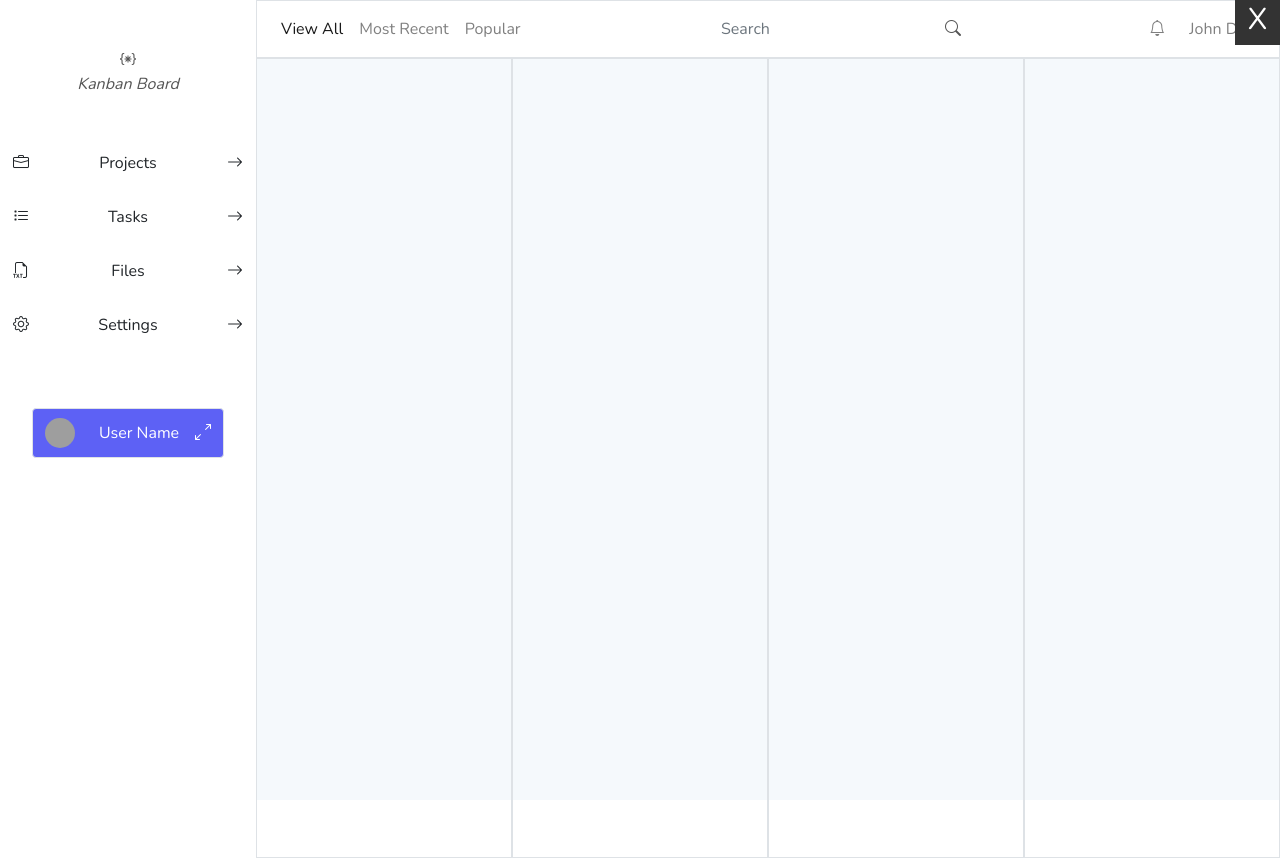
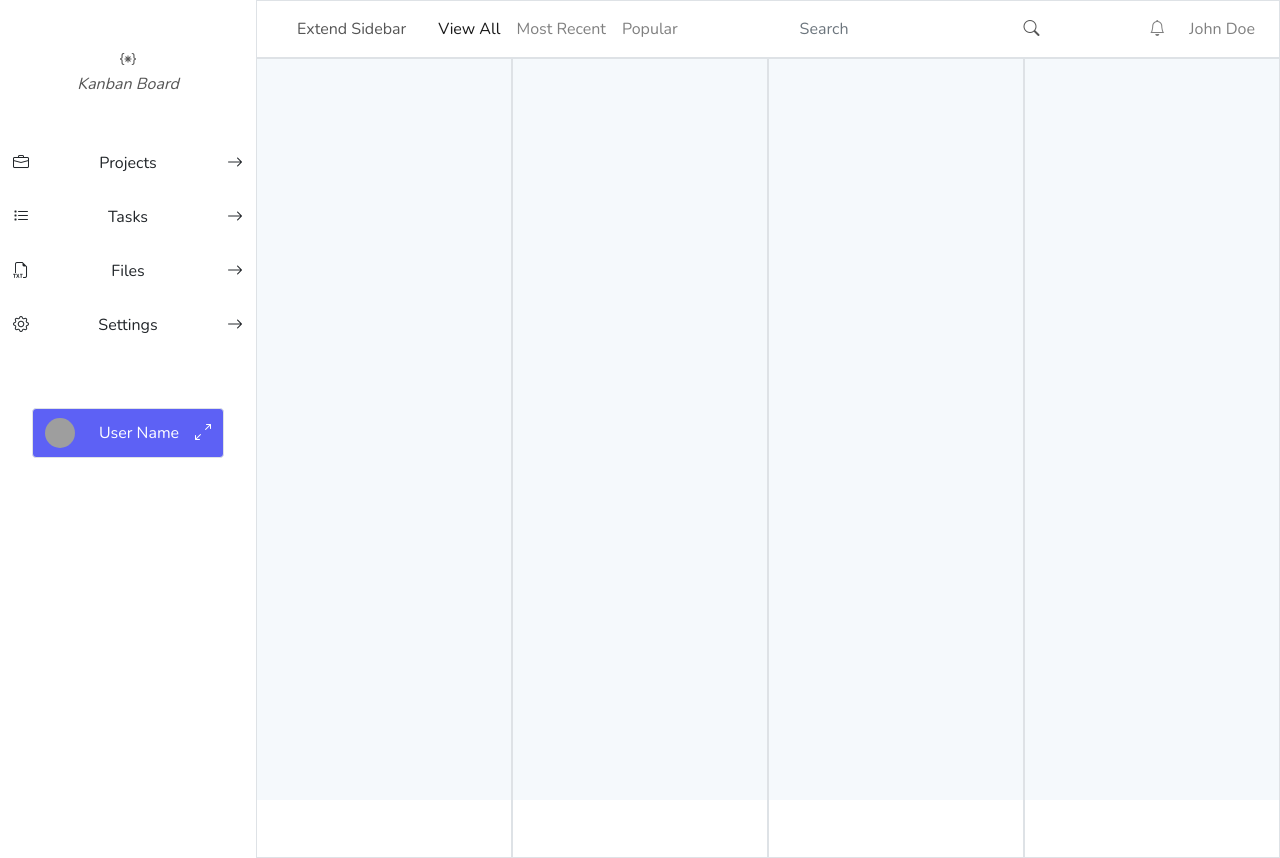
Before and after one commit to anthonyfdunphy/kanban-project, a Django app: page / in a window 1280 px wide. Run offline with Django 3.2, Linux system fonts and the light colour scheme; some libraries are stand-ins or nearby versions; grey boxes are pictures that could not be loaded.

Commit message:
sidebar setup and ready

```diff
--- a/kanban/home/templates/home/index.html
+++ b/kanban/home/templates/home/index.html
@@ -19,7 +19,6 @@
     <body>
         <div class="home-container">
             <div class="sidebar">
-                <div class="tab" id="click-id" onclick="toggleSidebar()">X</div>
                 <div class="logo w-100 my-5 text-center">
                     <i class="bi bi-braces-asterisk"><p class="">Kanban Board</p> </i>
                 </div>
@@ -96,6 +95,7 @@
             <div class="content">
                 <!-- Navbar code -->
                 <nav class="navbar navbar-expand-lg navbar-light bg-white border border-black">
+                    <div class="tab-expand mx-4" id="click-id" onclick="toggleSidebar()">Extend Sidebar</div>
                     <button class="navbar-toggler" type="button" data-toggle="collapse" data-target="#navbarNav" aria-controls="navbarNav" aria-expanded="false" aria-label="Toggle navigation">
                       <span class="navbar-toggler-icon"></span>
                     </button>
--- a/kanban/static/css/base.css
+++ b/kanban/static/css/base.css
@@ -44,6 +44,10 @@
     background-color: white;
     width: var(--tab-width);
     transition: width 0.3s ease-in-out;
+}
+
+.tab-expand{
+    cursor: pointer;
 }
 
 .tab {
--- a/kanban/static/js/script.js
+++ b/kanban/static/js/script.js
@@ -2,7 +2,7 @@
     var sidebar = document.querySelector('.sidebar');
     sidebar.classList.toggle('open');
 
-    const tab = document.querySelector('.tab');
+    const tab = document.querySelector('.tab-expand');
     let open = false;
 
     tab.addEventListener('click', function() {
```
